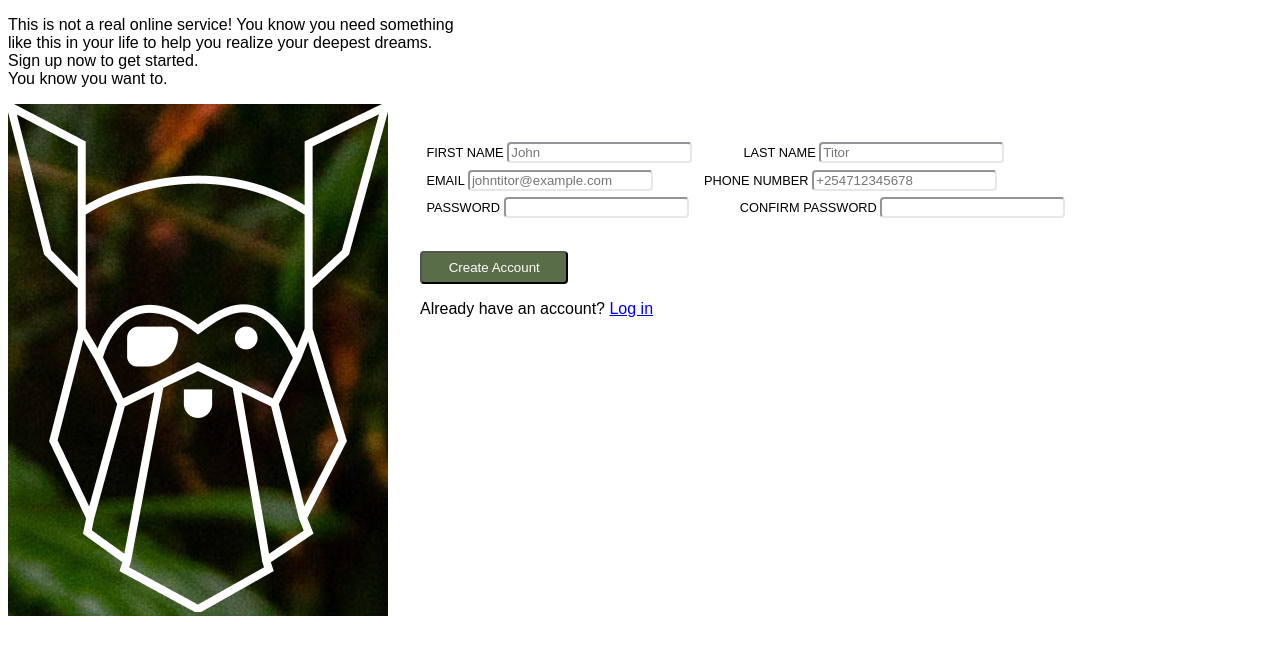
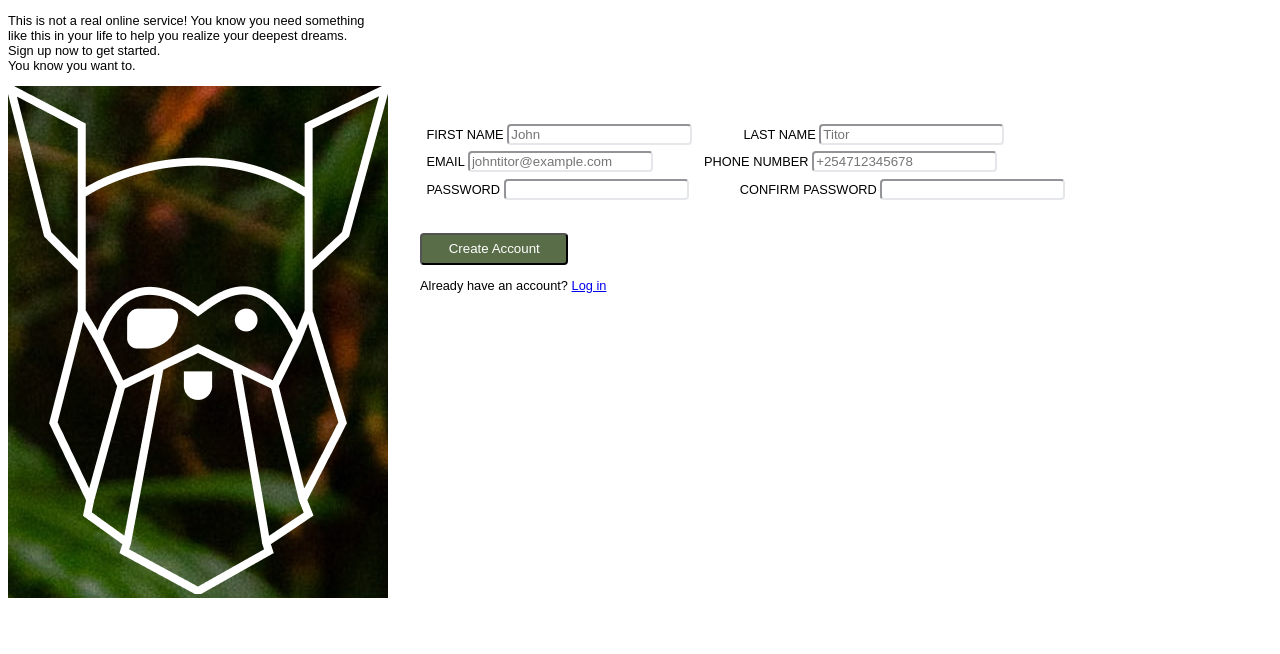
Before and after one commit to Ja-Uyoma/Sign-up-Form, a plain HTML site: page index.html in a window 1280 px wide. Drawn offline with Linux system fonts and the light colour scheme.

Commit message:
Make the font size of the log in prompt 0.8rem

```diff
--- a/styles/index.css
+++ b/styles/index.css
@@ -57,3 +57,7 @@ button {
     padding: .5em 2em;
     margin-top: 2em;
 }
+
+div > p {
+    font-size: 0.8rem;
+}
```
